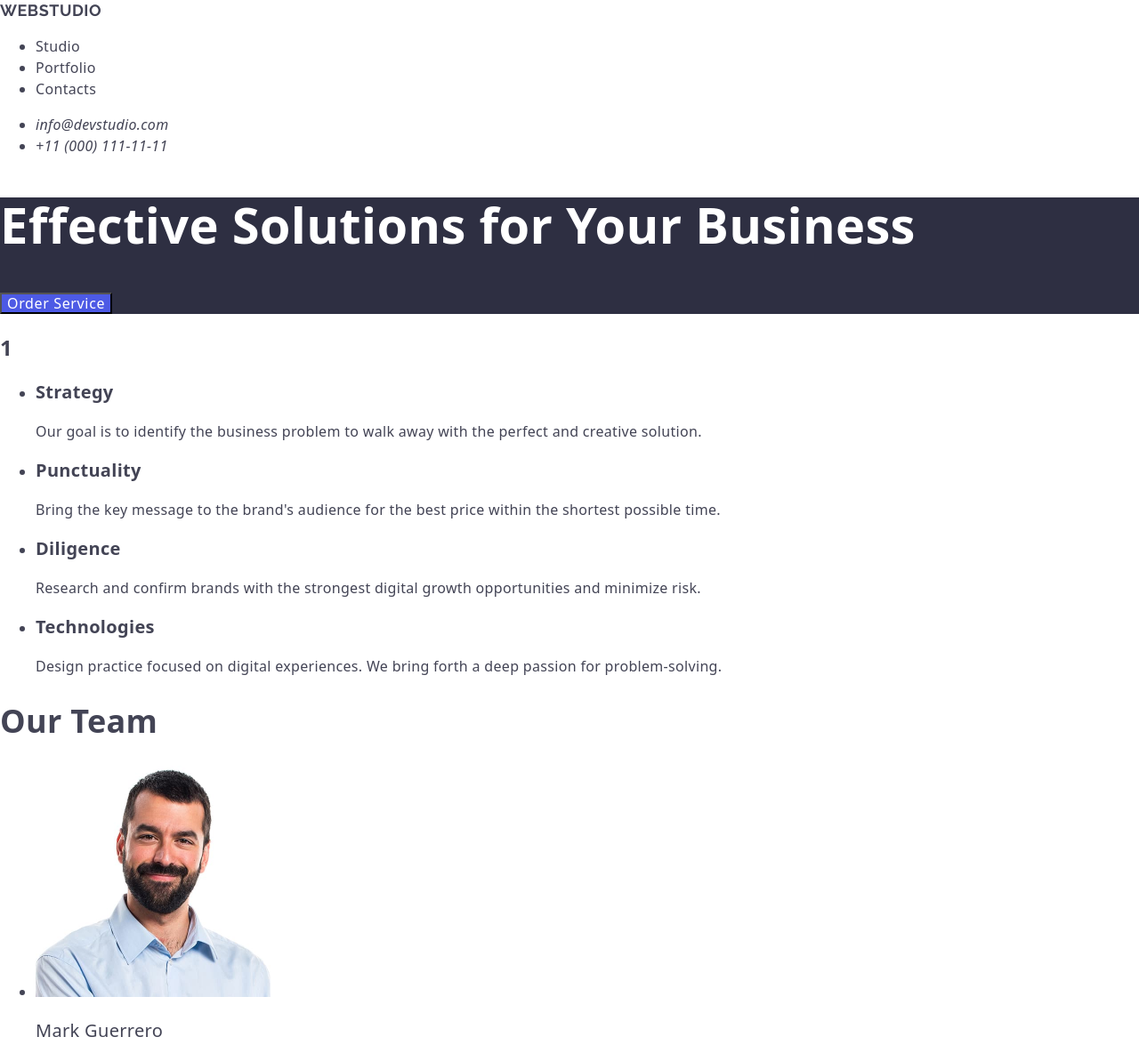
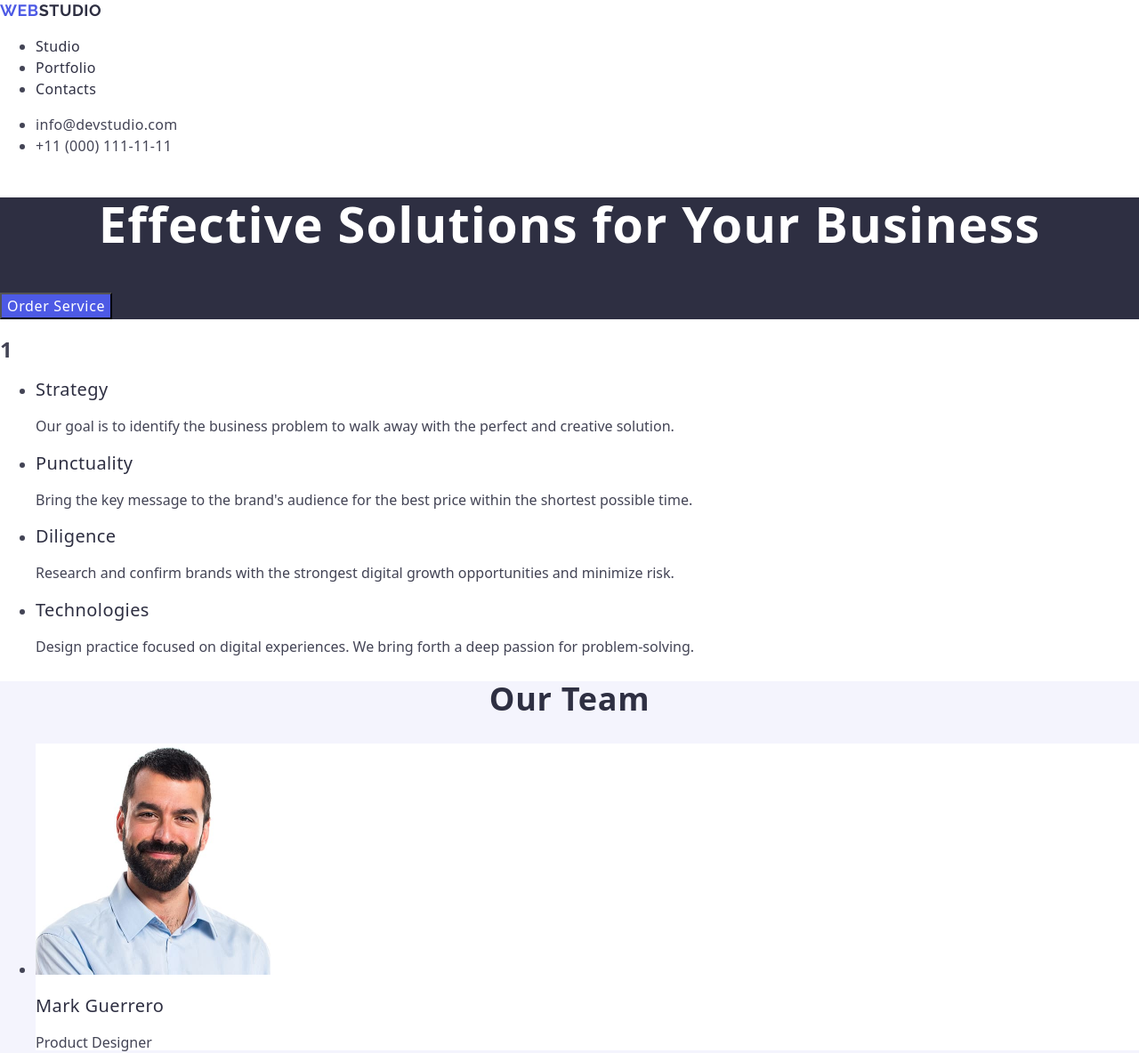
Before and after one commit to usernameRuslant/goit-markup-hw-02, a plain HTML site: page index.html in a window 1280 px wide. Shown: the top 1184 px of the page at 89% size. Drawn offline with nearby package versions, Linux system fonts and the light colour scheme.

Commit message:
upd main add all css styles

```diff
--- a/css/styles.css
+++ b/css/styles.css
@@ -13,21 +13,24 @@ body {
 .nav {
 }
 .nav__logo {
-  font-family: 'raleway', sans-serif;
+  font-family: 'Raleway', sans-serif;
   font-weight: 700;
   font-size: 18px;
-  line-height: 1.16667;
+  line-height: 1.17;
   letter-spacing: 0.03em;
   text-decoration: none;
   text-transform: uppercase;
-  color: inherit;
+  color: #4d5ae5;
+}
+.nav__logo-highlight {
+  color: #2e2f42;
 }
 .nav__list {
 }
 .nav__item {
 }
 .nav__link {
-  color: inherit;
+  color: #2e2f42;
   font-weight: 500;
   text-decoration: none;
 }
@@ -35,12 +38,14 @@ body {
 .contacts__link:hover {
   color: #404bbf;
 }
-.nav__link:active {
+.nav__link:focus,
+.contacts__link:focus {
   color: #404bbf;
 }
 .header__contacts {
 }
 .contacts {
+  font-style: normal;
 }
 .contacts__list {
 }
@@ -57,8 +62,6 @@ body {
 }
 /* main */
 .main {
-  line-height: 1.5;
-  letter-spacing: 0.02em;
 }
 /* section hero */
 .hero {
@@ -67,18 +70,25 @@ body {
 .hero__title {
   font-weight: 700;
   font-size: 56px;
-  line-height: 1.0714;
+  line-height: 1.07;
   color: white;
+  text-align: center;
+  letter-spacing: 0.02em;
 }
 .hero__button {
   letter-spacing: 0.04em;
+  font-weight: 500;
   color: white;
+  line-height: 1.5;
 
   background: #4d5ae5;
+  cursor: pointer;
 }
-.hero__button:hover {
+.hero__button:hover,
+.hero__button:focus {
   background: #404bbf;
 }
+
 /*  section features */
 .features {
 }
@@ -91,6 +101,9 @@ body {
 .features__subtitle {
   font-size: 20px;
   line-height: 1.2;
+  font-weight: 500;
+  letter-spacing: 0.02em;
+  color: #2e2f42;
 }
 .features__text {
   font-weight: 400;
@@ -98,15 +111,21 @@ body {
 }
 /*  sesction team  */
 .team {
+  background-color: #f4f4fd;
 }
 .team__title {
-  line-height: 1.11111;
+  line-height: 1.11;
   font-weight: 700;
   font-size: 36px;
+  text-align: center;
+  letter-spacing: 0.02em;
+  text-transform: capitalize;
+  color: #2e2f42;
 }
 .team__list {
 }
 .team__item {
+  background-color: white;
 }
 .team__photo {
 }
@@ -114,6 +133,8 @@ body {
   font-weight: 500;
   font-size: 20px;
   line-height: 1.2;
+  letter-spacing: 0.02em;
+  color: #2e2f42;
 }
 .team__position {
   color: #434455;
@@ -124,7 +145,11 @@ body {
 .portfolio__title {
   font-weight: 700;
   font-size: 36px;
-  line-height: 1.11111;
+  line-height: 1.11;
+  letter-spacing: 0.02em;
+  text-align: center;
+  text-transform: capitalize;
+  color: #2e2f42;
 }
 .portfolio__list {
 }
@@ -136,6 +161,8 @@ body {
   font-weight: 500;
   font-size: 20px;
   line-height: 1.2;
+  letter-spacing: 0.02em;
+  color: #2e2f42;
 }
 .portfolio__category {
   color: #434455;
@@ -145,15 +172,21 @@ body {
   background-color: #2e2f42;
 }
 .footer__logo {
-  font-family: 'raleway', sans-serif;
+  font-family: 'Raleway', sans-serif;
   font-weight: 700;
   font-size: 18px;
-  line-height: 1.16667;
+  line-height: 1.17;
   letter-spacing: 0.03em;
   text-decoration: none;
   text-transform: uppercase;
+  color: #4d5ae5;
+}
+.footer__logo-highlight {
   color: #f4f4fd;
 }
+
 .footer__text {
+  line-height: 1.5;
+  letter-spacing: 0.02em;
   color: #f4f4fd;
 }
--- a/index.html
+++ b/index.html
@@ -25,12 +25,14 @@
       <!-- MENU -->
       <nav class="header__nav nav">
         <!-- LOGO -->
-        <a class="nav__logo" href="./index.html">WEBSTUDIO</a>
+        <a class="nav__logo" href="./index.html"
+          >WEB<span class="nav__logo-highlight">STUDIO</span></a
+        >
         <!-- MENU-list -->
         <ul class="nav__list">
           <li class="nav__item"><a class="nav__link" href="/">Studio</a></li>
-          <li class="nav__item"><a class="nav__link" href="/">Portfolio</a></li>
-          <li class="nav__item"><a class="nav__link" href="/">Contacts</a></li>
+          <li class="nav__item"><a class="nav__link" href="">Portfolio</a></li>
+          <li class="nav__item"><a class="nav__link" href="">Contacts</a></li>
         </ul>
       </nav>
 
@@ -209,7 +211,9 @@
     </main>
     <!-- FOOTER -->
     <footer class="footer">
-      <a class="footer__logo" href="/">WEBSTUDIO</a>
+      <a class="footer__logo" href="/"
+        >WEB<span class="footer__logo-highlight">STUDIO</span></a
+      >
       <p class="footer__text">
         Increase the flow of customers and sales for your business with digital
         marketing & growth solutions.
```
